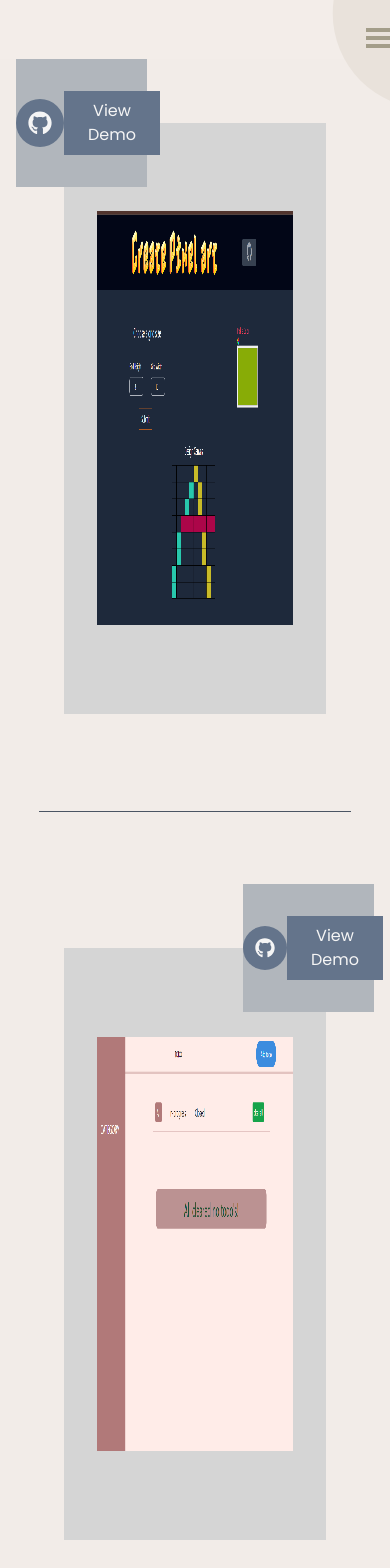
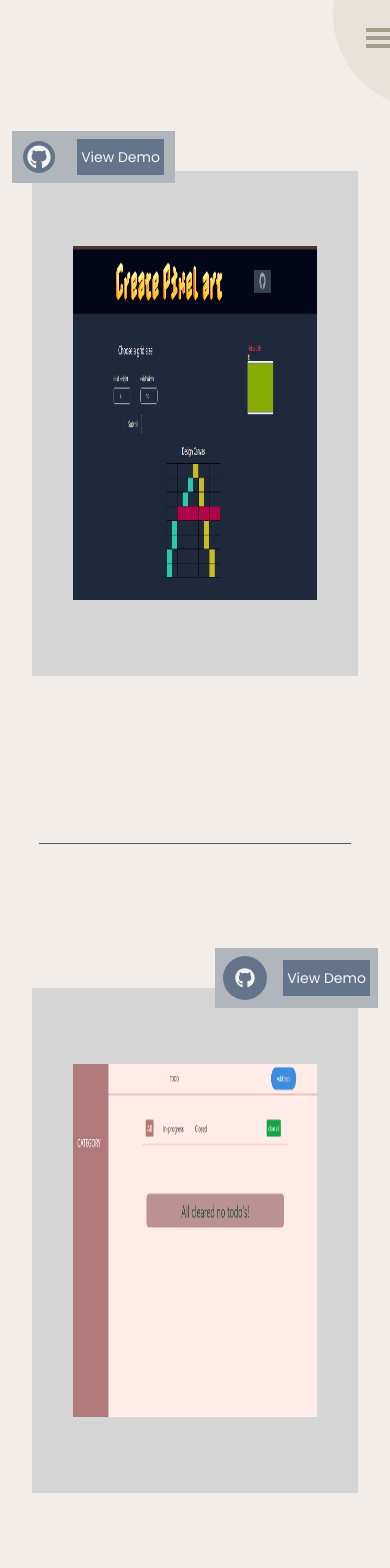
Before and after one commit to 23Mandla/portfolio, a React (Create React App) app: page /work in a window 390 px wide. Shown: the top 1568 px of the page. Built offline with nearby package versions, Linux system fonts and the light colour scheme.

Commit message:
working on media querries

```diff
--- a/src/componets/About/About.js
+++ b/src/componets/About/About.js
@@ -2,7 +2,6 @@ import me from "../assets/images/home-pic-3.jpg";
 
 export default function About() {
   return (
-
       <div className="relative w-screen md:w-full space-y-20 md:space-y-0 h-screen p-16 md:grid gap-5 md:grid-cols-3 after:content-[''] after:absolute after:bg-gray-600 after:h-[1px] after:w-[80%] after:-bottom-16 after:left-[10%]">
         <div className="block md:grid md:grid-rows-3">
           <h1 className="relative text-center md:text-center  text-4xl pl-5 md:top-12  after:content-[''] after:absolute after:bg-gray-600 after:h-[1px] after:w-[50%] md:after:w-[80%] after:top-14 after:left-[25%] md:after:left-[12%] ">About me</h1>
--- a/src/componets/About/Skills.js
+++ b/src/componets/About/Skills.js
@@ -29,8 +29,8 @@ export default function Skills() {
          <img src={html} alt="" className="w-full h-full rounded-md"/>
         </div>
       </div>
-      <div className="bg-[#d4d1d1] relative w-full h-full p-10 float-right md:w-[70%]">
-        <div className=" h-full p-14 space-y-8 bg-[#e5e2e0]  text-[#4A4A4A] text-[14.5px]">
+      <div className="bg-[#d4d1d1] relative w-full p-10 float-right md:w-[70%]">
+        <div className="p-14 space-y-8 bg-[#e5e2e0]  text-[#4A4A4A] text-[14.5px]">
           <p>
             I'm Mandla Mbolekwa, final year student at Unisa and a software
             developer with a passion for creating and developing web and mobile
--- a/src/componets/Home/Home.js
+++ b/src/componets/Home/Home.js
@@ -24,15 +24,15 @@ export default function Home() {
 
   return (
     <div className="space-y-12 h-full w-full flex flex-col justify-center">
-      <div className="flex items-center justify-center gap-20">
-        <img src={star} alt="" className="h-10" />
-        <h1 className="text-4xl text-center text-[#A39D89]">Mandla Mbolekwa</h1>
-        <img src={star} alt="" className="h-10" />
+      <div className="flex items-center justify-center gap-8 md:gap-20">
+        <img src={star} alt="" className="h-6 sm:h-10" />
+        <h1 className="text-xl mb:text-4xl text-center text-[#A39D89]">Mandla Mbolekwa</h1>
+        <img src={star} alt="" className="h-6 sm:h-10" />
       </div>
       <div className="grid md:grid-cols-4 gap-8 w-[94%] m-auto p-6 bg-[#ddddde]">
         <div
           ref={ref}
-          className="grid gap-8 col-span-2 bg-[#eae7e7] p-4 lg:p-8 text-[14px] lg:text-sm row-span-4 text-gray-600 order-last md:order-first"
+          className="grid gap-8 col-span-2 bg-[#eae7e7] p-4 lg:p-8 text-[12px] lg:text-[14px] row-span-4 text-gray-600 order-last md:order-first"
         >
           <motion.p
             variants={{
@@ -60,7 +60,7 @@ export default function Home() {
             transition={{ duration: 1.2, delay: 1 }}
             className="w-[50%] m-auto py-2  bg-[#a09f9f] rounded-lg cursor-pointer hover:bg-slate-300 hover:text-black"
           >
-            <h1 className="text-lg text-center text-white">GET IN TOUCH</h1>
+            <h1 className=" mb:text-lg text-center text-white">GET IN TOUCH</h1>
           </motion.div>
           <div className="pl-1 flex mt-5 gap-10">
             <div className="bg-[#858585] h-10 w-10 flex items-center justify-center rounded-full hover:scale-110 transition-all">
@@ -74,9 +74,9 @@ export default function Home() {
         <div className="col-span-2 rounded-full px-8 bg-[#959292] flex items-center justify-center overflow-hidden whitespace-nowrap">
           <div className="inline-block w-full overflow-hidden whitespace-nowrap">
             <span className="inline-block animate-slide space-x-14 py-0 lg:py-2">
-              <p className="text-xl inline-block">SOFTWARE DEVELOPER</p>
-              <p className="text-xl inline-block">WEB DEVELOPER</p>
-              <p className="text-xl inline-block">PROGRAMMER</p>
+              <p className="text-lg mb:text-xl inline-block">SOFTWARE DEVELOPER</p>
+              <p className="text-lg mb:text-xl inline-block">WEB DEVELOPER</p>
+              <p className="text-lg mb:text-xl inline-block">PROGRAMMER</p>
             </span>
           </div>
         </div>
--- a/src/componets/Work/Work.js
+++ b/src/componets/Work/Work.js
@@ -5,16 +5,16 @@ import { FaGithub } from "react-icons/fa";
 export default function Work() {
   return (
     <>
-      <div className="relative p-16 md:p-10 h-full bg-[hsl(24,29%,93%)] after:content-[''] after:absolute after:bg-gray-600 after:h-[1px] after:w-[80%] after:bottom-8 after:left-[10%]">
-        <div className="relative w-full h-[90%] bg-[#D5D5D5] flex items-center justify-center float-right md:w-[70%]">
-          <div className="absolute -left-12 w-1/2 bg-[#b1b6bc] text-center py-8 space-y-0 md:space-y-10 md:-left-[30%] -top-16 md:top-[30%]">
+      <div className="relative p-8 mb:p-24 md:p-10 h-full  after:content-[''] after:absolute after:bg-gray-600 after:h-[1px] after:w-[80%] after:bottom-0 mb:after:bottom-8 after:left-[10%]">
+        <div className="relative w-full md:w-[70%] h-[70%] mb:h-[90%] bg-[#D5D5D5] flex items-center justify-center float-right mt-20 mb:mt-0">
+          <div className="absolute -left-5 mb:-left-12 md:-left-[30%] w-1/2 bg-[#b1b6bc] text-center py-2 mb:py-8 space-y-0 md:space-y-10 -top-10  mb:-top-24 md:top-[30%]">
             <h1 className="text-xl hidden md:block">PIXEL ART MAKER</h1>
             <div className="w-full grid grid-flow-col items-center justify-around">
-              <div className="cursor-pointer bg-slate-500 px-3 py-3 rounded-full">
+              <div className="cursor-pointer bg-slate-500 px-1 py-1 mb:px-3 mb:py-3 rounded-full">
                 <FaGithub className="text-2xl"/>
               </div>
-              <div className="cursor-pointer bg-slate-500 px-6 py-2">
-                <h1>View Demo</h1>
+              <div className="cursor-pointer bg-slate-500 px-1 py-2 mb:px-6">
+                <h1 className=" text-sm mb:text-lg">View Demo</h1>
               </div>
             </div>
           </div>
@@ -23,16 +23,16 @@ export default function Work() {
           </div>
         </div>
       </div>
-      <div className="relative p-16 md:p-10 h-full bg-[hsl(24,29%,93%)]">
-        <div className="relative w-full md:w-[70%] h-[90%] bg-[#D5D5D5] flex items-center justify-center mt-10 md:mt-0">
-          <div className="absolute -right-12 md:-right-[30%] w-1/2 bg-[#b1b6bc] text-center py-8 space-y-0 md:space-y-10 -top-16 md:top-[30%]">
+      <div className="relative p-8 mb:p-24 md:p-10 h-full bg-[#F3EDE9]">
+        <div className="relative w-full md:w-[70%] h-[70%] mb:h-[90%] bg-[#D5D5D5] flex items-center justify-center mt-28 mb:mt-16 md:mt-0">
+          <div className="absolute -right-5 mb:-right-12 md:-right-[30%] w-1/2 bg-[#b1b6bc] text-center py-2 mb:py-8 space-y-0 md:space-y-10 -top-10 mb:-top-24 md:top-[30%]">
             <h1 className="text-xl hidden md:block">TODO APP</h1>
             <div className="w-full grid grid-flow-col items-center justify-around">
               <div className="cursor-pointer bg-slate-500 px-3 py-3 rounded-full">
                 <FaGithub className="text-xl "/>
               </div>
-              <div className="cursor-pointer bg-slate-500 px-6 py-2">
-                <h1>View Demo</h1>
+              <div className="cursor-pointer bg-slate-500 px-1 py-2 mb:px-6">
+                <h1 className="text-sm mb:text-lg">View Demo</h1>
               </div>
             </div>
           </div>
--- a/src/index.css
+++ b/src/index.css
@@ -19,7 +19,6 @@ body {
   font-family: "poppins", sans-serif;
   line-height: 1.5;
   color: #f5f5f5;
-  height: 100%;
   overflow-x: hidden;
 }
 
--- a/src/pages/AboutPage.js
+++ b/src/pages/AboutPage.js
@@ -12,7 +12,7 @@ export default function AboutPage() {
       initial="hidden"
       animate="visible"
       transition={{ duration: 1.2 }}
-      className="auto bg-[#eae7e7] text-black space-y-14"
+      className="h-auto bg-[#eae7e7] text-black space-y-14"
     >
       <About />
       <Skills />
--- a/tailwind.config.js
+++ b/tailwind.config.js
@@ -5,6 +5,12 @@ module.exports = {
   ],
   theme: {
     screens: {
+      'xs': '375px',
+      // => @media (min-width: 375px) { ... }
+
+      'mb': '600px',
+      // => @media (min-width: 425px) { ... }
+
       'sm': '640px',
       // => @media (min-width: 640px) { ... }
 
```
